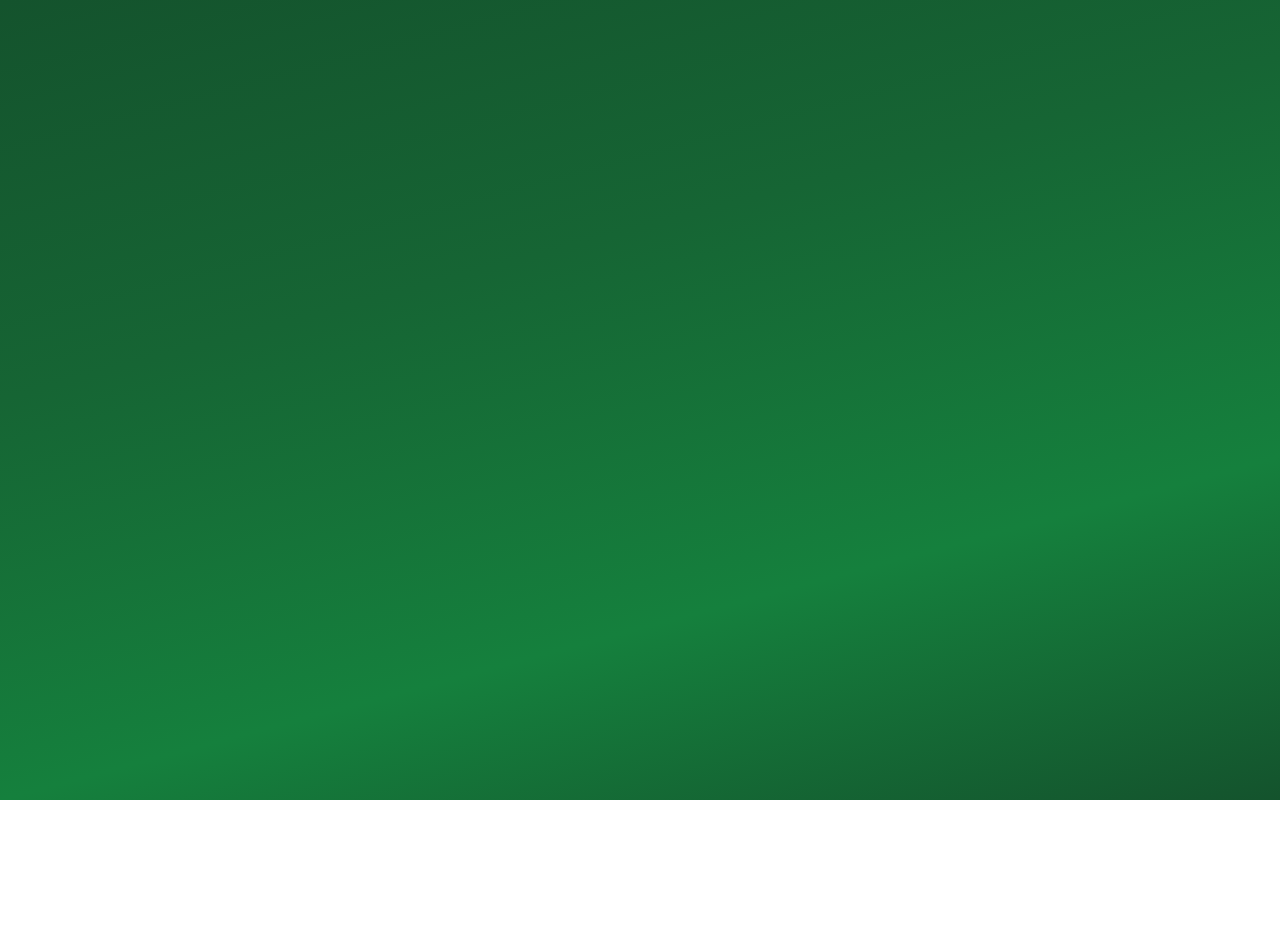
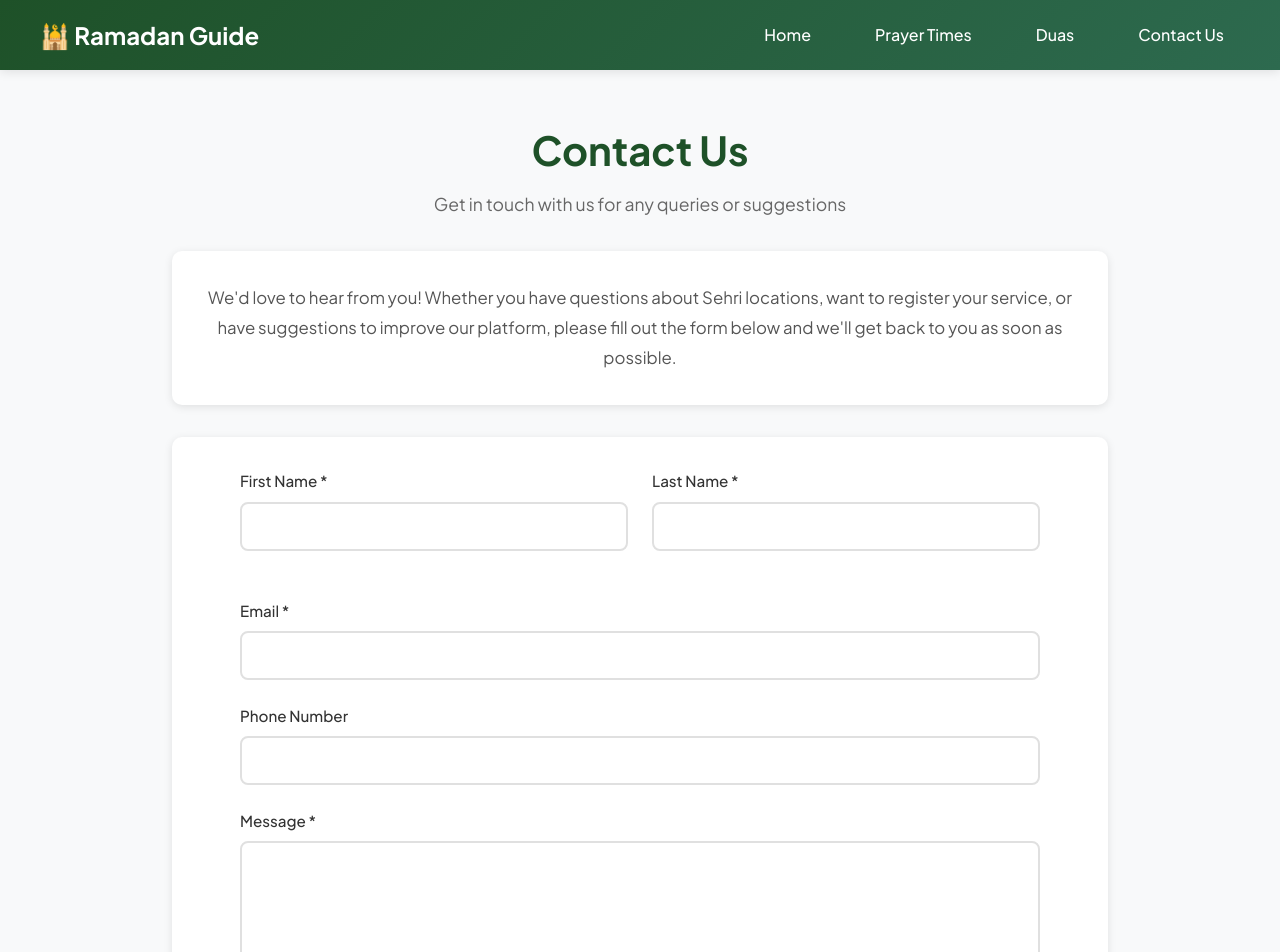
Before and after one commit to raysgithub17/rayhan-sahar-food, a React (Vite) app: page /contact in a window 1280 px wide. Before the commit this address had no page. Shown: the top 952 px of the page. Before the commit the page ends 800 px from the top, so only its background shows below. Built offline with nearby package versions, Linux system fonts and the light colour scheme.

Commit message:
Add Contact Us page with form functionality; update navigation links in Navbar and Footer components

```diff
--- a/src/Router.jsx
+++ b/src/Router.jsx
@@ -4,6 +4,7 @@ import Disclaimer from './pages/Disclaimer';
 import AboutUs from './pages/AboutUs';
 import PrayerTimes from './pages/PrayerTimes';
 import Duas from './pages/Duas';
+import ContactUs from './pages/ContactUs';
 
 function Router() {
   return (
@@ -13,6 +14,7 @@ function Router() {
       <Route path="/about" element={<AboutUs />} />
       <Route path="/prayer-times" element={<PrayerTimes />} />
       <Route path="/duas" element={<Duas />} />
+      <Route path="/contact" element={<ContactUs />} />
     </Routes>
   );
 }
--- a/src/components/Footer.jsx
+++ b/src/components/Footer.jsx
@@ -14,6 +14,7 @@ function Footer() {
               <li><a href="/">Home</a></li>
               <li><a href="/prayer-times">Prayer Times</a></li>
               <li><a href="/duas">Duas</a></li>
+              <li><a href="/contact">Contact Us</a></li>
               <li><a href="/about">About Us</a></li>
             </ul>
           </div>
--- a/src/components/Navbar.jsx
+++ b/src/components/Navbar.jsx
@@ -11,6 +11,7 @@ function Navbar() {
           <li><Link to="/">Home</Link></li>
           <li><Link to="/prayer-times">Prayer Times</Link></li>
           <li><Link to="/duas">Duas</Link></li>
+          <li><Link to="/contact">Contact Us</Link></li>
         </ul>
       </div>
     </nav>
--- /dev/null
+++ b/src/pages/ContactUs.jsx
@@ -0,0 +1,176 @@
+import { useState } from 'react';
+import Navbar from '../components/Navbar';
+import Footer from '../components/Footer';
+
+function ContactUs() {
+  const [formData, setFormData] = useState({
+    firstname: '',
+    lastname: '',
+    email: '',
+    phone: '',
+    message: ''
+  });
+  const [submitStatus, setSubmitStatus] = useState('');
+  const [isSubmitting, setIsSubmitting] = useState(false);
+
+  const handleChange = (e) => {
+    setFormData({
+      ...formData,
+      [e.target.name]: e.target.value
+    });
+  };
+
+  const handleSubmit = async (e) => {
+    e.preventDefault();
+    setIsSubmitting(true);
+    setSubmitStatus('');
+
+    const portalId = '245234841';
+    const formGuid = '47bad74a-28d8-499d-8ec1-2b1e3ad037dc';
+    const url = `https://api.hsforms.com/submissions/v3/integration/submit/${portalId}/${formGuid}`;
+
+    const hubspotData = {
+      fields: [
+        { name: 'firstname', value: formData.firstname },
+        { name: 'lastname', value: formData.lastname },
+        { name: 'email', value: formData.email },
+        { name: 'phone', value: formData.phone },
+        { name: 'message', value: formData.message }
+      ],
+      context: {
+        pageUri: window.location.href,
+        pageName: 'Contact Us - Ramadan Guide'
+      }
+    };
+
+    try {
+      const response = await fetch(url, {
+        method: 'POST',
+        headers: {
+          'Content-Type': 'application/json',
+        },
+        body: JSON.stringify(hubspotData)
+      });
+
+      if (response.ok) {
+        setSubmitStatus('success');
+        setFormData({
+          firstname: '',
+          lastname: '',
+          email: '',
+          phone: '',
+          message: ''
+        });
+      } else {
+        setSubmitStatus('error');
+      }
+    } catch (error) {
+      setSubmitStatus('error');
+    } finally {
+      setIsSubmitting(false);
+    }
+  };
+
+  return (
+    <div className="page-container">
+      <Navbar />
+      <main className="contact-page">
+        <div className="content-wrapper">
+          <h1>Contact Us</h1>
+          <p className="subtitle">Get in touch with us for any queries or suggestions</p>
+
+          <div className="contact-intro">
+            <p>
+              We'd love to hear from you! Whether you have questions about Sehri locations,
+              want to register your service, or have suggestions to improve our platform,
+              please fill out the form below and we'll get back to you as soon as possible.
+            </p>
+          </div>
+
+          <div className="form-container">
+            <form onSubmit={handleSubmit} className="contact-form">
+              <div className="form-row">
+                <div className="form-group">
+                  <label htmlFor="firstname">First Name *</label>
+                  <input
+                    type="text"
+                    id="firstname"
+                    name="firstname"
+                    value={formData.firstname}
+                    onChange={handleChange}
+                    required
+                  />
+                </div>
+                <div className="form-group">
+                  <label htmlFor="lastname">Last Name *</label>
+                  <input
+                    type="text"
+                    id="lastname"
+                    name="lastname"
+                    value={formData.lastname}
+                    onChange={handleChange}
+                    required
+                  />
+                </div>
+              </div>
+
+              <div className="form-group">
+                <label htmlFor="email">Email *</label>
+                <input
+                  type="email"
+                  id="email"
+                  name="email"
+                  value={formData.email}
+                  onChange={handleChange}
+                  required
+                />
+              </div>
+
+              <div className="form-group">
+                <label htmlFor="phone">Phone Number</label>
+                <input
+                  type="tel"
+                  id="phone"
+                  name="phone"
+                  value={formData.phone}
+                  onChange={handleChange}
+                />
+              </div>
+
+              <div className="form-group">
+                <label htmlFor="message">Message *</label>
+                <textarea
+                  id="message"
+                  name="message"
+                  rows="5"
+                  value={formData.message}
+                  onChange={handleChange}
+                  required
+                ></textarea>
+              </div>
+
+              <button type="submit" className="submit-btn" disabled={isSubmitting}>
+                {isSubmitting ? 'Submitting...' : 'Submit'}
+              </button>
+
+              {submitStatus === 'success' && (
+                <div className="success-message">
+                  Thank you! Your message has been sent successfully. We'll get back to you soon.
+                </div>
+              )}
+
+              {submitStatus === 'error' && (
+                <div className="error-message">
+                  Oops! Something went wrong. Please try again later.
+                </div>
+              )}
+            </form>
+          </div>
+        </div>
+      </main>
+      <Footer />
+    </div>
+  );
+}
+
+export default ContactUs;
--- a/src/styles/pages.css
+++ b/src/styles/pages.css
@@ -439,6 +439,138 @@
   margin-top: 1rem;
 }
 
+/* Contact Us Page */
+.contact-page {
+  flex: 1;
+  background: #f8f9fa;
+}
+
+.contact-page h1 {
+  color: #1e5128;
+  font-size: 2.5rem;
+  margin-bottom: 0.5rem;
+  text-align: center;
+}
+
+.contact-page .subtitle {
+  text-align: center;
+  color: #666;
+  font-size: 1.1rem;
+  margin-bottom: 2rem;
+}
+
+.contact-intro {
+  background: white;
+  padding: 2rem;
+  border-radius: 10px;
+  box-shadow: 0 2px 8px rgba(0, 0, 0, 0.1);
+  margin-bottom: 2rem;
+  text-align: center;
+}
+
+.contact-intro p {
+  color: #555;
+  line-height: 1.8;
+  font-size: 1.05rem;
+  margin: 0;
+}
+
+.form-container {
+  background: white;
+  padding: 2rem;
+  border-radius: 10px;
+  box-shadow: 0 2px 8px rgba(0, 0, 0, 0.1);
+  margin-bottom: 2rem;
+}
+
+.contact-form {
+  max-width: 800px;
+  margin: 0 auto;
+}
+
+.form-row {
+  display: grid;
+  grid-template-columns: 1fr 1fr;
+  gap: 1.5rem;
+  margin-bottom: 1.5rem;
+}
+
+.form-group {
+  margin-bottom: 1.5rem;
+}
+
+.form-group label {
+  display: block;
+  margin-bottom: 0.5rem;
+  color: #333;
+  font-weight: 500;
+  font-size: 0.95rem;
+}
+
+.form-group input,
+.form-group textarea {
+  width: 100%;
+  padding: 0.75rem;
+  border: 2px solid #e0e0e0;
+  border-radius: 8px;
+  font-size: 1rem;
+  font-family: inherit;
+  transition: border-color 0.3s ease;
+}
+
+.form-group input:focus,
+.form-group textarea:focus {
+  outline: none;
+  border-color: #2d6a4f;
+}
+
+.form-group textarea {
+  resize: vertical;
+}
+
+.submit-btn {
+  width: 100%;
+  padding: 1rem;
+  background: linear-gradient(135deg, #1e5128 0%, #2d6a4f 100%);
+  color: white;
+  border: none;
+  border-radius: 8px;
+  font-size: 1.1rem;
+  font-weight: 600;
+  cursor: pointer;
+  transition: transform 0.2s ease, box-shadow 0.2s ease;
+}
+
+.submit-btn:hover:not(:disabled) {
+  transform: translateY(-2px);
+  box-shadow: 0 4px 12px rgba(30, 81, 40, 0.3);
+}
+
+.submit-btn:disabled {
+  opacity: 0.6;
+  cursor: not-allowed;
+}
+
+.success-message {
+  margin-top: 1.5rem;
+  padding: 1rem;
+  background: #d4edda;
+  border: 1px solid #c3e6cb;
+  border-radius: 8px;
+  color: #155724;
+  text-align: center;
+}
+
+.error-message {
+  margin-top: 1.5rem;
+  padding: 1rem;
+  background: #f8d7da;
+  border: 1px solid #f5c6cb;
+  border-radius: 8px;
+  color: #721c24;
+  text-align: center;
+}
+
 /* Responsive Design */
 @media (max-width: 768px) {
   .navbar-container {
@@ -479,4 +611,14 @@
   .prayer-times-page h1 {
     font-size: 2rem;
   }
+
+  .form-row {
+    grid-template-columns: 1fr;
+    gap: 0;
+  }
+
+  .contact-intro,
+  .form-container {
+    padding: 1.5rem;
+  }
 }
```
